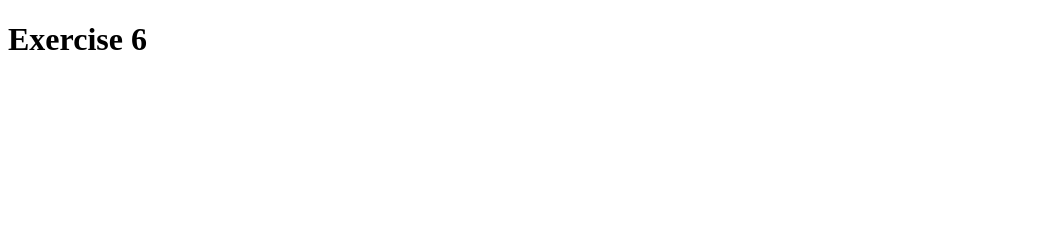
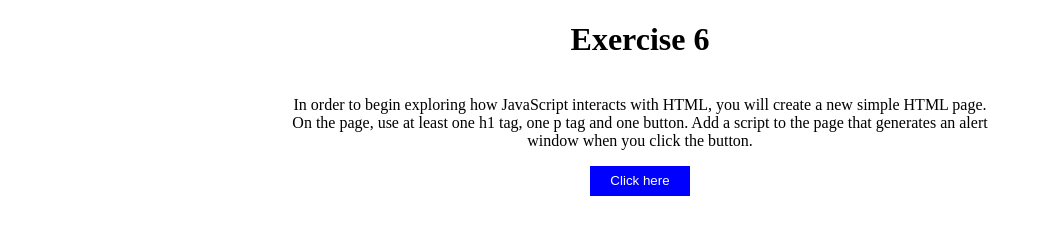
Before and after one commit to ThaoU-C/te6, a plain HTML site: page index.html in a window 1280 px wide. Shown: the whole page, without its empty margins (0-1043 px from the left). Drawn offline with Linux system fonts and the light colour scheme.

Commit message:
TE 6 finished

```diff
--- a/index.html
+++ b/index.html
@@ -1,5 +1,7 @@
 <!DOCTYPE html>
 <html lang="en" dir="ltr">
+
+    <link rel="stylesheet" href="./style.css">
 
 <head>
     <meta charset="utf-8">
@@ -13,6 +15,16 @@
 <body>
 
 <h1> Exercise 6 </h1>
+<p> In order to begin exploring how JavaScript interacts with HTML, you will create a new simple HTML page. On the page, use at least one h1 tag, one p tag and one button. Add a script to the page that generates an alert window when you click the button. </p>
+
+<button onclick="myFunction()">Click here</button>
+
+<script>
+function myFunction() {
+  alert("Have a great time :)");
+}
+</script>
+
 
 
 </body>
--- /dev/null
+++ b/style.css
@@ -0,0 +1,16 @@
+button {
+    color: white;
+    background-color: blue;
+    border: none;
+    width: 100px;
+    height: 30px;
+}
+
+body {
+    width: 700px;
+    display: flex;
+    flex-wrap: wrap;
+    text-align: center;
+    justify-content: center;
+    margin: auto;
+}
```
